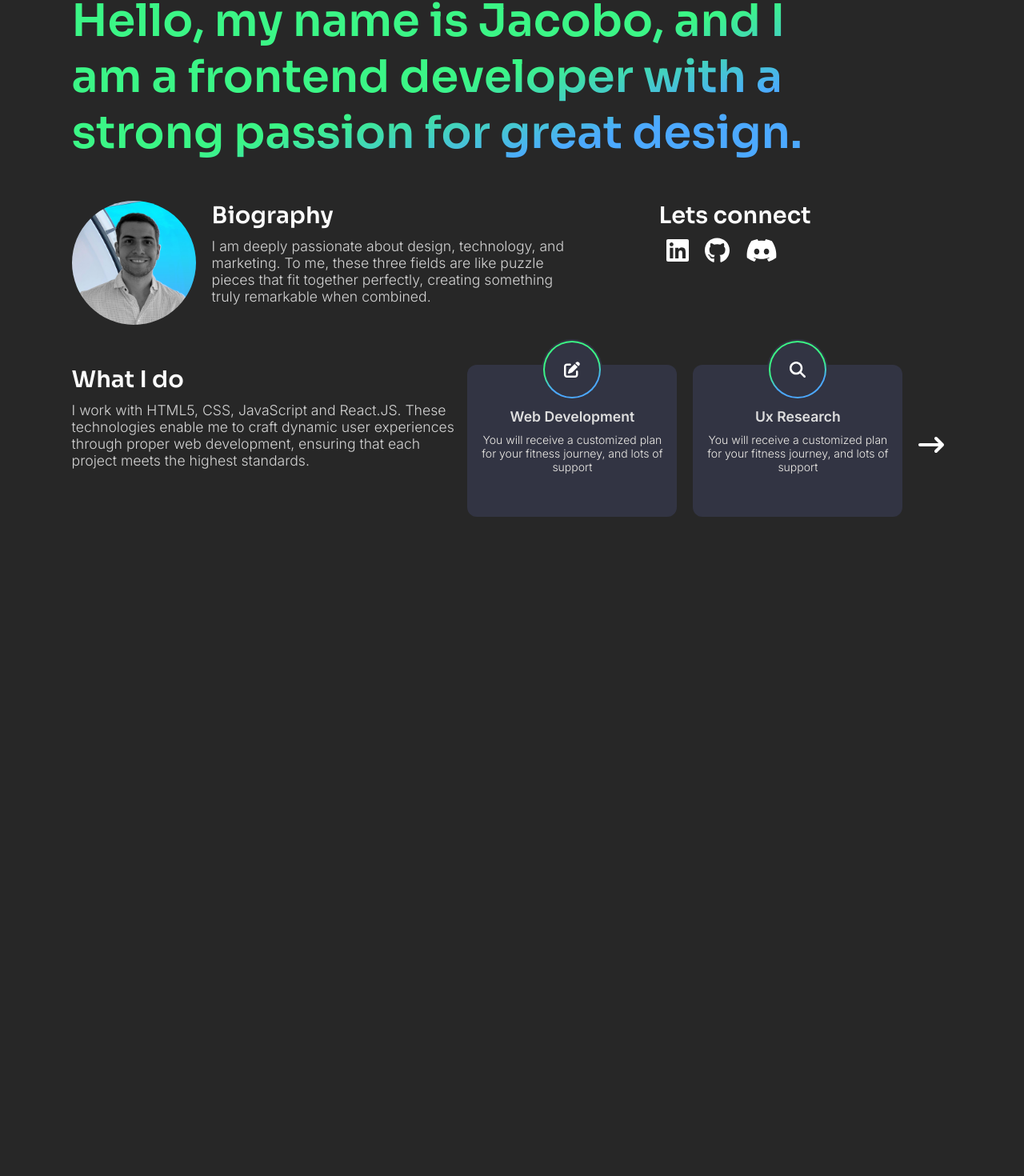
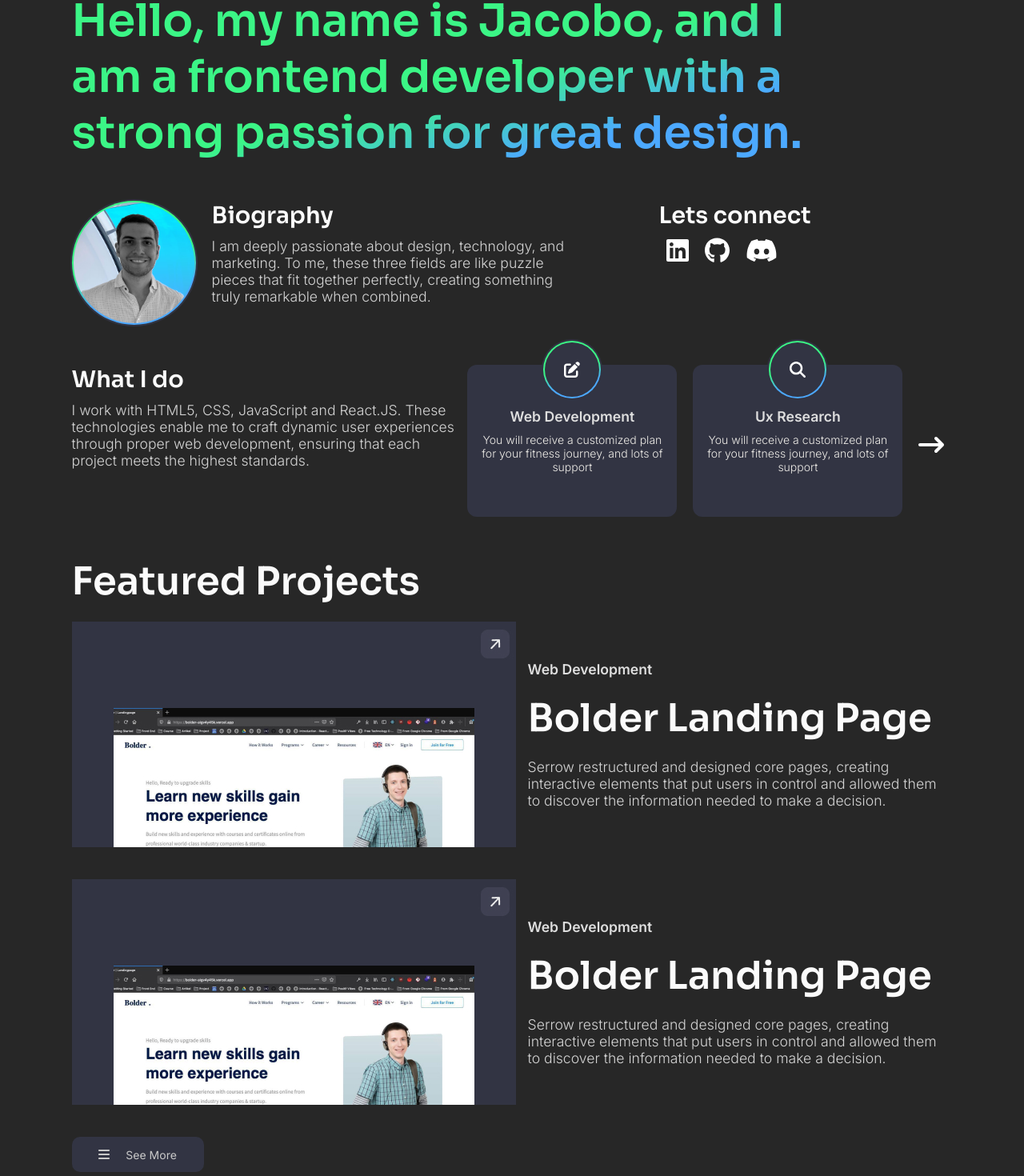
Before and after one commit to juanjacoboviera/frontend-portfolio, a React (Create React App) app: page / in a window 1280 px wide. Shown: the part 144-1614 px from the top of the page at 80% size. Before the commit the page ends 840 px from the top, so only its background shows below. Built offline with nearby package versions, Linux system fonts and the light colour scheme.

Commit message:
add project section & component

```diff
--- a/src/about/About.js
+++ b/src/about/About.js
@@ -10,7 +10,9 @@ const About = () => {
     <div className='about-container'>
         <div className="bio-container">
                 <div className="bio-data__container">
+                <div className="img-background">
                 <img className='profile-pic' src={juandev} width="155px" height='155px' alt="" />
+                </div>
            <div className="bio-text">
                 <h3>Biography</h3>
                 <p>I am deeply passionate about design, technology, and marketing. To me, these three fields are like puzzle pieces that fit together perfectly, creating something truly remarkable when combined.</p>
--- a/src/about/about.css
+++ b/src/about/about.css
@@ -19,9 +19,23 @@
     width: 80%;
 }
 
+.img-background{
+    display: flex;
+    justify-content: center;
+    align-items: center;
+    width: 155px;
+    height: 155px;
+    border-radius: 50%;
+    background: linear-gradient(165deg, rgba(59,246,134,1) 48%, rgba(76,169,255,1) 71%);
+    box-shadow: 0 0 0 2px #323443;
+    line-height: 30px;
+    margin-right: 20px;
+}
+
 .profile-pic{
     border-radius: 50%;
-    margin-right: 20px;
+    padding: 2px;
+
 }
 
 .socialMedia-icons{
--- a/src/pages/Home.js
+++ b/src/pages/Home.js
@@ -2,6 +2,8 @@ import React from 'react'
 import About from '../about/About'
 import HeaderTitle from '../headerTitle/HeaderTitle'
 import Nav from '../nav/Nav'
+import Projects from '../projects/Projects'
+import SeeMoreBtn from '../seeMoreBtn/SeeMoreBtn'
 
 const Home = () => {
   return (
@@ -12,6 +14,13 @@ const Home = () => {
    </header>
    <main>
     <About/>
+    <div className='projects-section'>
+        <h2>Featured Projects</h2>
+        <Projects/>
+        <Projects/>
+        <SeeMoreBtn/>
+      </div>
+
    </main>
     </>
   )
--- /dev/null
+++ b/src/projects/Projects.js
@@ -0,0 +1,17 @@
+import React from 'react'
+import "./projects.css"
+import Img from '../assets/project.jpg'
+const projects = () => {
+  return (
+        <div className="project-container">
+            <img src={Img} alt="" />
+        <div className="project-details">
+            <h4>Web Development</h4>
+            <h2>Bolder Landing Page</h2>
+            <p>Serrow restructured and designed core pages, creating interactive elements that put users in control and allowed them to discover the information needed to make a decision.</p>
+        </div>
+        </div>
+  )
+}
+
+export default projects
--- /dev/null
+++ b/src/projects/projects.css
@@ -0,0 +1,20 @@
+
+
+.project-container{
+    margin: 20px 0 40px 0;
+    display: grid;
+    grid-template-columns: 1fr 1fr;
+}
+
+.project-details{
+
+    display: flex;
+    flex-direction: column;
+    justify-content: center;
+    align-items: start;
+    margin-left: 15px;
+}
+
+.project-details * {
+    margin: 10px 0;
+}
--- /dev/null
+++ b/src/seeMoreBtn/SeeMoreBtn.js
@@ -0,0 +1,12 @@
+import React from 'react'
+import { FontAwesomeIcon } from '@fortawesome/react-fontawesome'
+import { faNavicon } from '@fortawesome/free-solid-svg-icons'
+import './seeMoreBtn.css'
+
+const SeeMoreBtn = () => {
+  return (
+    <button className='seeMore-btn'><FontAwesomeIcon icon={faNavicon}/> See More</button>
+  )
+}
+
+export default SeeMoreBtn
--- /dev/null
+++ b/src/seeMoreBtn/seeMoreBtn.css
@@ -0,0 +1,17 @@
+
+.seeMore-btn{
+    display: flex;
+    align-items: center;
+    justify-content: center;
+    gap: 20px;
+    border: none;
+    background-color: #323443;
+    font-size: 14px;
+    color: #C9C9C9;
+    padding: 15px;
+    width: 165px;
+    height: 44px;
+    border-radius: 10px;
+    margin: 15px 0;
+    cursor: pointer;
+}
```
Also changed, not shown: src/assets/project.jpg (added).
